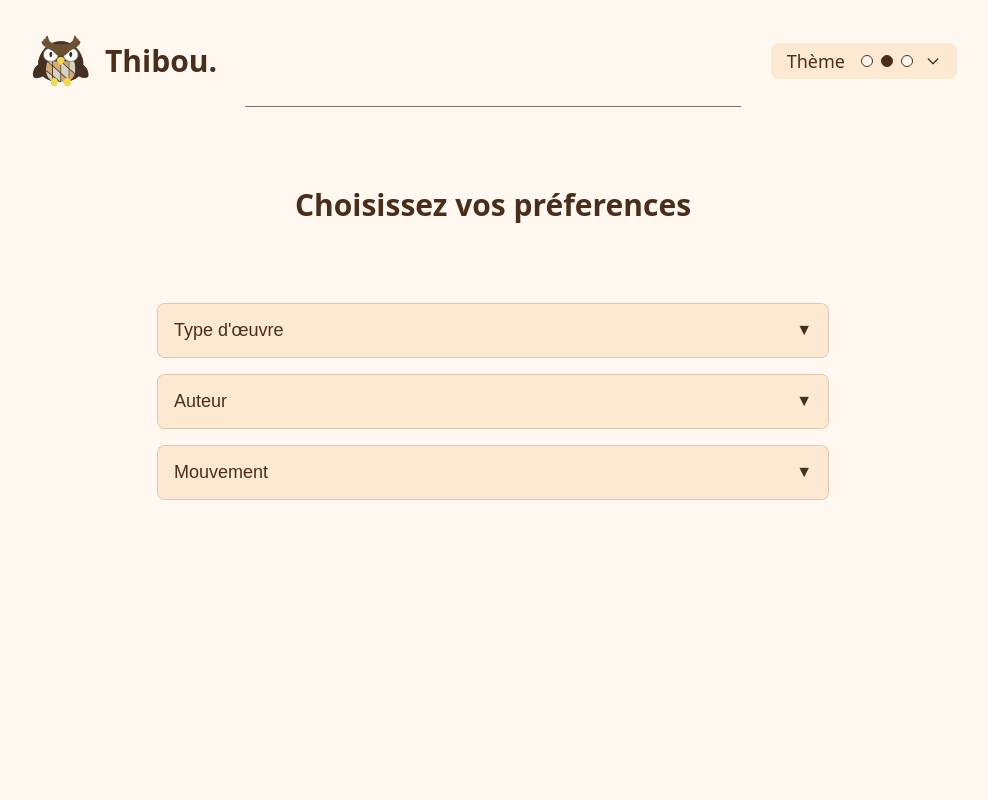
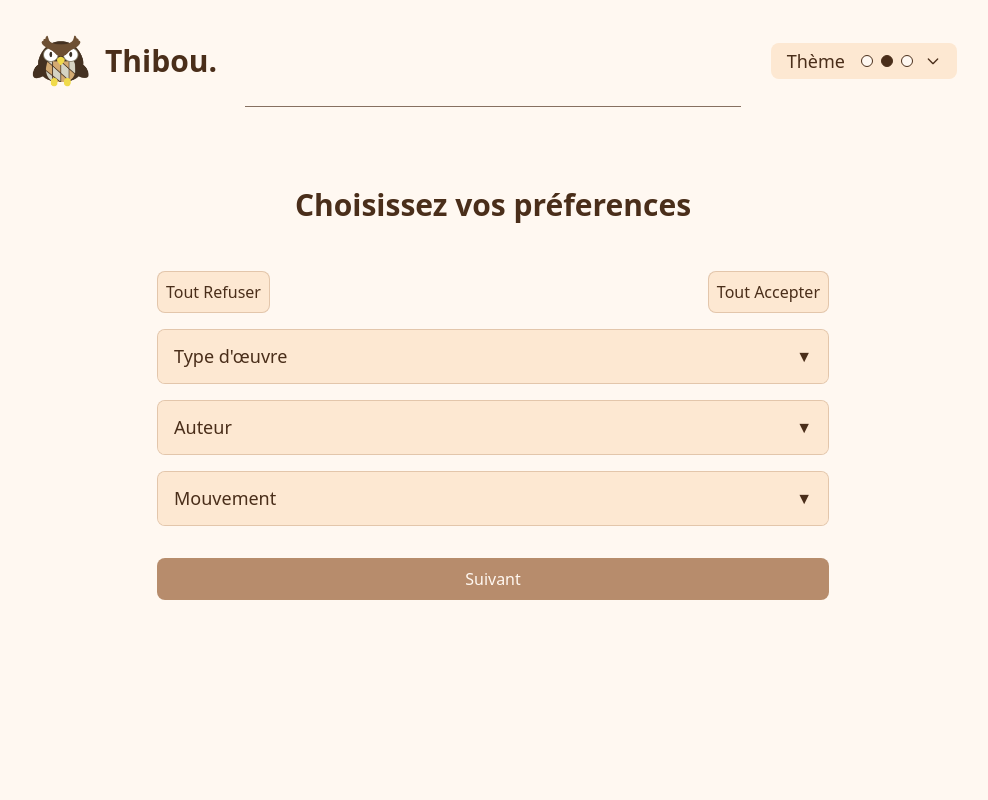
Before and after one commit to balded1ams/Thibou, a Next.js app: page /customPage in a window 1280 px wide. Shown: the top 800 px of the page, without its empty margins (147-1135 px from the left). Built offline with nearby package versions, Linux system fonts and the light colour scheme.

Commit message:
Bouton tout refuser, tout accepter et suivant

```diff
--- a/src/app/customPage/App.tsx
+++ b/src/app/customPage/App.tsx
@@ -1,6 +1,7 @@
 import Header from "@/components/header";
 import Footer from "@/components/footer";
 import { useThemeContext } from "@/hooks/useTheme";
+import React, { useState } from "react";
 import Category from "@/components/Category";
 import Item from "@/components/Item";
 import Title from "@/components/title";
@@ -8,37 +9,85 @@ import Title from "@/components/title";
 
 function App() {
     const { systemTheme } = useThemeContext();
+    const [globalState, setGlobalState] = useState<number>(0); // 0 = neutre, 1 = refusé, 2 = accepté
+
+    const handleAcceptAll = () => setGlobalState(2); // Tous acceptés
+    const handleRejectAll = () => setGlobalState(1); // Tous refusés
 
     return (
-        <div style={{
-            backgroundColor: systemTheme.background.primary,
-        }}>
-            <main className={"max-w-5xl mx-auto flex h-full flex-col gap-4 px-4 min-h-screen"}
+      <div
         style={{
           backgroundColor: systemTheme.background.primary,
-                  }}>
-                <Header/>
+        }}
+      >
+        <main
+          className={
+            "mx-auto flex h-full min-h-screen max-w-5xl flex-col gap-4 px-4 mb-20"
+          }
+          style={{
+            backgroundColor: systemTheme.background.primary,
+          }}
+        >
+          <Header />
 
           <Title>Choisissez vos préferences</Title>
 
+          {/* Boutons pour tout accepter ou tout refuser */}
+          <div className="mx-auto flex w-full max-w-2xl justify-between gap-4">
+            <button
+              onClick={handleRejectAll}
+              className="bg-red-500 text-white rounded-lg p-2 border"
+              style={{
+                backgroundColor: systemTheme.background.secondary,
+                border: `1px solid ${systemTheme.background.button}60`,
+                color: systemTheme.text.primary,
+              }}
+
+            >
+              Tout Refuser
+            </button>
+            <button
+              onClick={handleAcceptAll}
+              className="bg-red-500 text-white rounded-lg p-2 border"
+              style={{
+                backgroundColor: systemTheme.background.secondary,
+                border: `1px solid ${systemTheme.background.button}60`,
+                color: systemTheme.text.primary,
+              }}
+            >
+              Tout Accepter
+            </button>
+          </div>
+
           {/*<CustomPage/>*/}
-                <div style={{padding: "2rem", fontFamily: "Arial, sans-serif"}}>
+          <div>
             <Category title="Type d'œuvre">
-                        <Item name="Peinture"/>
-                        <Item name="Sculpture"/>
+              <Item name="Peinture" globalState={globalState} />
+              <Item name="Sculpture" globalState={globalState} />
             </Category>
             <Category title="Auteur">
-                        <Item name="Michel-Ange"/>
-                        <Item name="Léonard de Vinci"/>
+              <Item name="Michel-Ange" globalState={globalState} />
+              <Item name="Léonard de Vinci" globalState={globalState} />
             </Category>
             <Category title="Mouvement">
-                        <Item name="Le maniérisme"/>
-                        <Item name="Le baroque"/>
-                        <Item name="Le romantisme"/>
+              <Item name="Le maniérisme" globalState={globalState} />
+              <Item name="Le baroque" globalState={globalState} />
+              <Item name="Le romantisme" globalState={globalState} />
             </Category>
           </div>
+
+          <button
+            className={`w-full py-2 rounded-lg text-white bg-red-500 max-w-2xl mx-auto`}
+            style={{
+              backgroundColor: systemTheme.background.button,
+              color: systemTheme.text.secondary,
+              border: `1px solid ${systemTheme.background.button}60`,
+            }}>
+            Suivant
+          </button>
+
         </main>
-            <Footer/>
+        <Footer />
       </div>
     );
 }
--- a/src/components/Item.tsx
+++ b/src/components/Item.tsx
@@ -4,9 +4,10 @@ import CustomCheckBox from "@/components/customCheckBox";
 
 interface ItemProps {
     name: string;
+    globalState: number;
 }
 
-const Item: React.FC<ItemProps> = ({ name }) => {
+const Item: React.FC<ItemProps> = ({ name, globalState }) => {
     const { systemTheme } = useThemeContext();
 
     return (
@@ -27,7 +28,7 @@ const Item: React.FC<ItemProps> = ({ name }) => {
             >
                 {name}
             </span>
-            <CustomCheckBox/>
+            <CustomCheckBox state={globalState}/>
         </div>
     );
 };
--- a/src/components/customCheckBox.tsx
+++ b/src/components/customCheckBox.tsx
@@ -1,54 +1,42 @@
-import React, { useState } from "react";
-import { StaticColors as colors } from "@/utils/index"
+import React, { useEffect, useState } from "react";
+import { StaticColors as colors } from "@/utils/index";
 import { X, Check, Ban } from "lucide-react";
 
-const Checkbox = ({ onChange }: { onChange?: (state: number) => void }) => {
-  const [state, setState] = useState<number>(0);
-  const [selected, setSelected] = useState<"left" | "right" | null>(null); // Explicit type
+const Checkbox = ({ state }: { state: number }) => {
+  const [internalState, setInternalState] = useState<number>(state);
+
+  // Synchronise l'état interne avec l'état reçu via les props
+  useEffect(() => {
+    setInternalState(state);
+  }, [state]);
 
   const handleClickLeft = (e: React.MouseEvent) => {
-    if (selected != "left") {   // Empêche le reset d'être annulé en recliquant dessus
-      e.stopPropagation(); // Empêche le clic de propager
-      setState((prevState) => (prevState + 1) % 3);
-      setSelected("left");
-      setState(1);
-      console.log(state);
-    }
+    e.stopPropagation();
+    setInternalState(1); // Refusé
   };
 
   const handleClickRight = (e: React.MouseEvent) => {
-    if (selected != "right") {   // Empêche le reset d'être annulé en recliquant dessus
-      e.stopPropagation(); // Empêche le clic de propager
-      setState((prevState) => (prevState + 1) % 3);
-      setSelected("right");
-      setState(2);
-      console.log(state);
-    }
+    e.stopPropagation();
+    setInternalState(2); // Accepté
   };
 
   const handleReset = (e: React.MouseEvent) => {
-    if (selected != null) {
-      e.stopPropagation(); // Empêche le clic de propager
-      setState(0);
-      setSelected(null);
-      console.log(state);
-    }
+    e.stopPropagation();
+    setInternalState(0); // Neutre
   };
 
   return (
-
-      <div  // Conteneur principal
+    <div
       className="w-1/2 h-10 items-center border rounded-xl flex overflow-hidden justify-between bg-amber-50"
       onClick={handleReset}
       style={{
-          backgroundColor: colors.gray
+        backgroundColor: colors.gray,
       }}
     >
-        {/* Partie gauche */}
       <div
         onClick={handleClickLeft}
         className={`flex items-center h-full justify-center border-r transition-all duration-300 ${
-            selected === "left" ? "w-1/2" : "w-1/4"
+          internalState === 1 ? "w-1/2" : "w-1/4"
         }`}
         style={{
           backgroundColor: colors.red,
@@ -59,20 +47,19 @@ const Checkbox = ({ onChange }: { onChange?: (state: number) => void }) => {
 
       <div
         className={`flex items-center h-full justify-center transition-all duration-300 ${
-            selected === null ? "w-1/2" : "w-1/4"
+          internalState === 0 ? "w-1/2" : "w-1/4"
         }`}
       >
-          <Ban/>
+        <Ban />
       </div>
 
-        {/* Partie droite */}
       <div
         onClick={handleClickRight}
         className={`flex items-center h-full justify-center border-l transition-all duration-300 ${
-            selected === "right" ? "w-1/2" : "w-1/4"
+          internalState === 2 ? "w-1/2" : "w-1/4"
         }`}
         style={{
-            backgroundColor: colors.green
+          backgroundColor: colors.green,
         }}
       >
         <Check />
```
Lines whose indentation alone changed are shown as unchanged.
